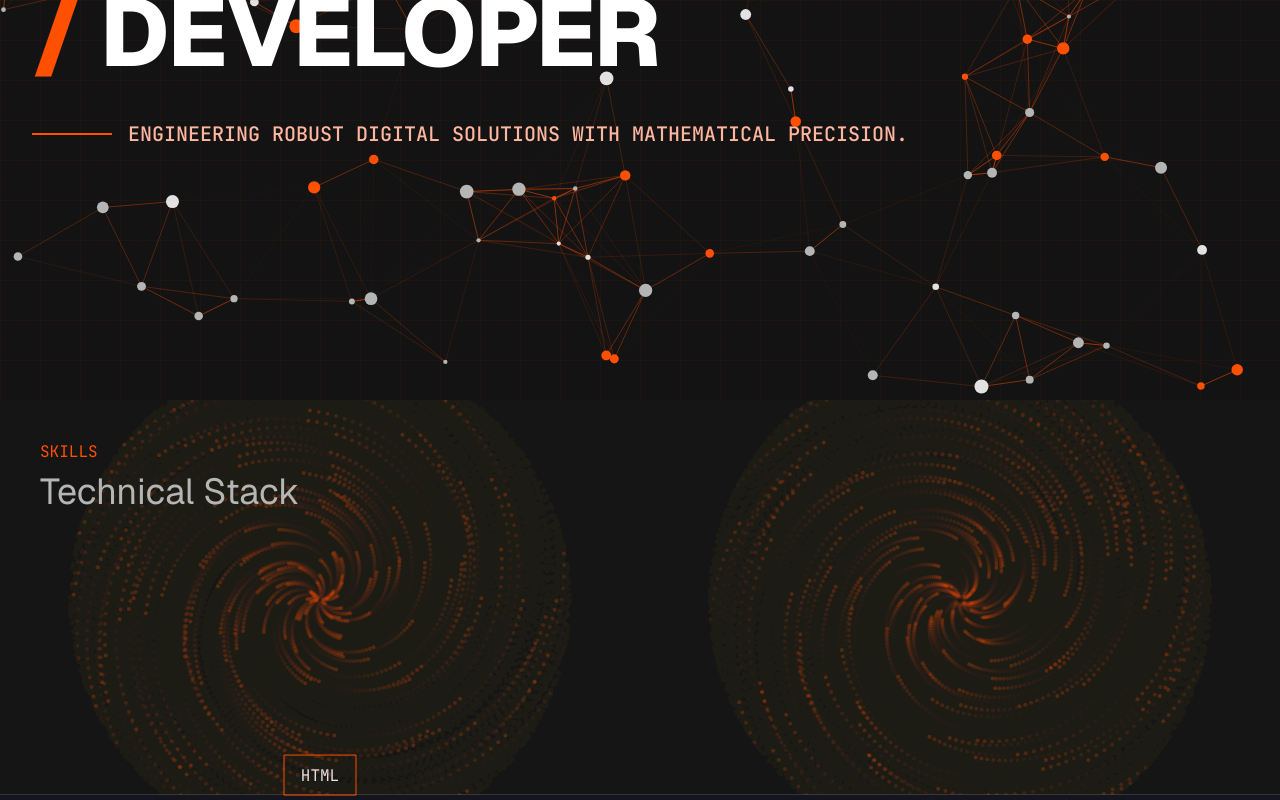
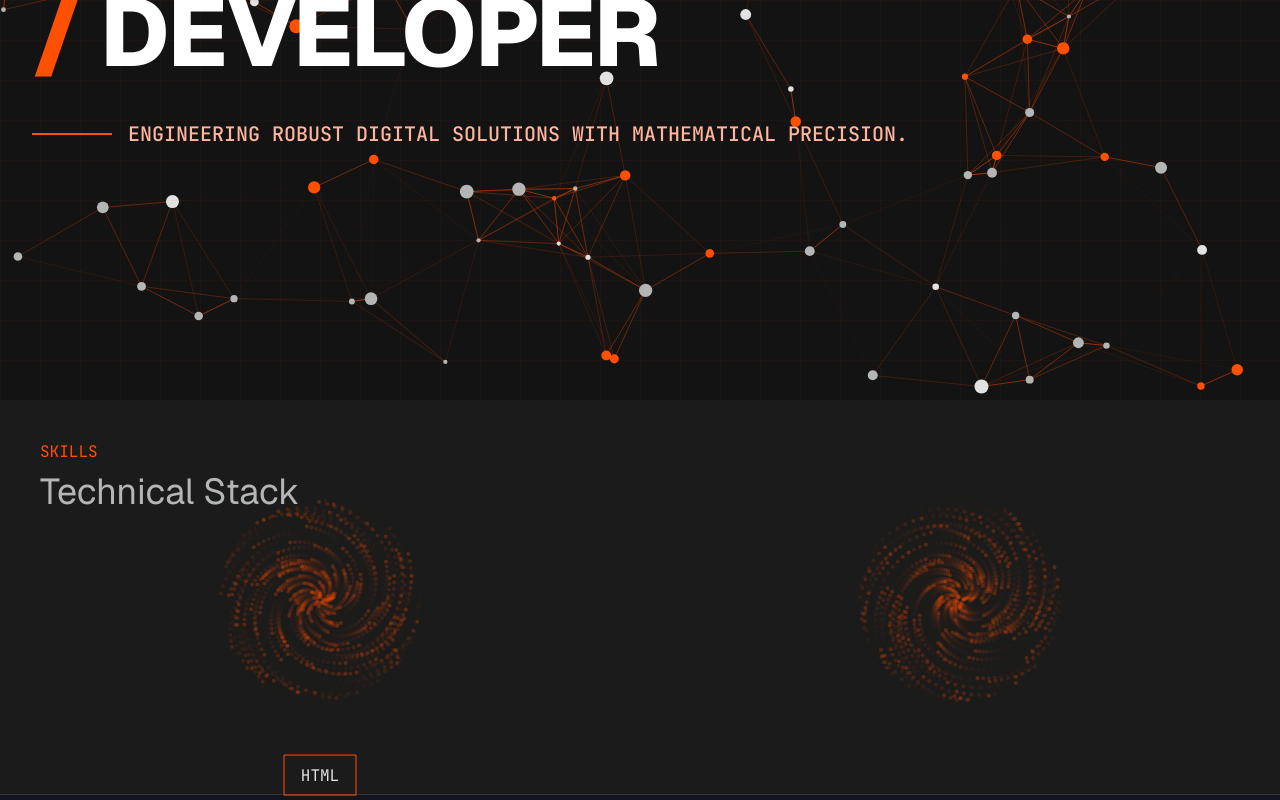
Before and after one commit to alexM421/alexm421-portfolio, a Next.js app: page / in a window 1280 px wide. Shown: the part 400-1200 px from the top of the page. Built offline with nearby package versions, Linux system fonts and the light colour scheme.

Commit message:
fix(Skills): change vortexRadius to 100 and skillsVortex fading process

```diff
--- a/app/Skills/SkillsVortex/skillsVortexUtils.ts
+++ b/app/Skills/SkillsVortex/skillsVortexUtils.ts
@@ -137,8 +137,10 @@ export const setupAnimation = (ctx: CanvasRenderingContext2D, skillsData: skills
         lastFrameTime = time
 
         // fade trail
-        ctx.fillStyle = 'rgba(27, 27, 27, 0.12)'
+        ctx.globalCompositeOperation = 'destination-out'
+        ctx.fillStyle = 'rgba(0, 0, 0, 0.25)'  // removes ~12% opacity per frame
         ctx.fillRect(0, 0, width, height)
+        ctx.globalCompositeOperation = 'source-over'
         //draw the vortexes
         drawVortex(vortexLCenterX, vortexCenterY, ctx, leftParticlesArr, vortexRadius, dt,"out")
         drawVortex(vortexRCenterX, vortexCenterY, ctx, rightParticlesArr, vortexRadius, dt,"in")
--- a/app/Skills/useSkillsData.tsx
+++ b/app/Skills/useSkillsData.tsx
@@ -41,7 +41,7 @@ const useSkillsData = (skillsRef: React.RefObject<HTMLDivElement | null>) => {
                     vortexLCenterX: container.clientWidth/4,
                     vortexRCenterX:  3*container.clientWidth/4,
                   },
-                vortexRadius: 250
+                vortexRadius: 100
             }
         })
 
```
